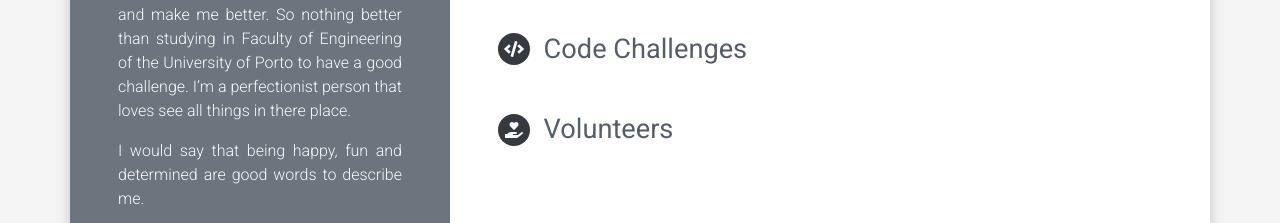
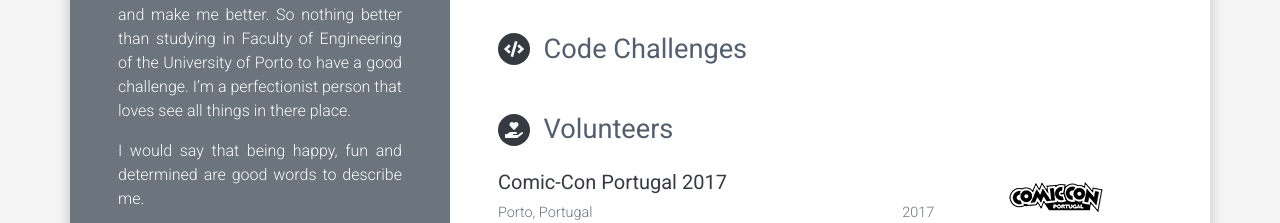
Before and after one commit to jflcarvalho/online-CV, a website: page index.html in a window 1280 px wide. Shown: the part 729-952 px from the top of the page. Drawn offline with nearby package versions, Linux system fonts and the light colour scheme.

Commit message:
Comic-con

```diff
--- a/index.html
+++ b/index.html
@@ -225,6 +225,19 @@
                         <i class="fas fa-hand-holding-heart rounded-background-icon bg-dark text-light"></i>
                         <h4 class="section-title">Volunteers</h4>
                     </header>
+                    <div class="section-content">
+                        <div class="item">
+                            <div class="item-header mb-3">
+                                <h5 class="item-title text-dark">
+                                    Comic-Con Portugal 2017</h5>
+                                <img src="assets/img/ComicConPortugal.png" alt="image" width="100" height="30" alt="Comic-Con Logo">
+                                <div class="location text-secondary">Porto, Portugal</div>
+                                <div class="date ml-sm-auto mr-lg-3 text-secondary">2017</div>
+                            </div>
+                            <p class="text-body">
+                            </p>
+                        </div>
+                    </div>
                 </section>
             </main>
         </div>
```
Also changed, not shown: assets/img/ComicConPortugal.png (added).
